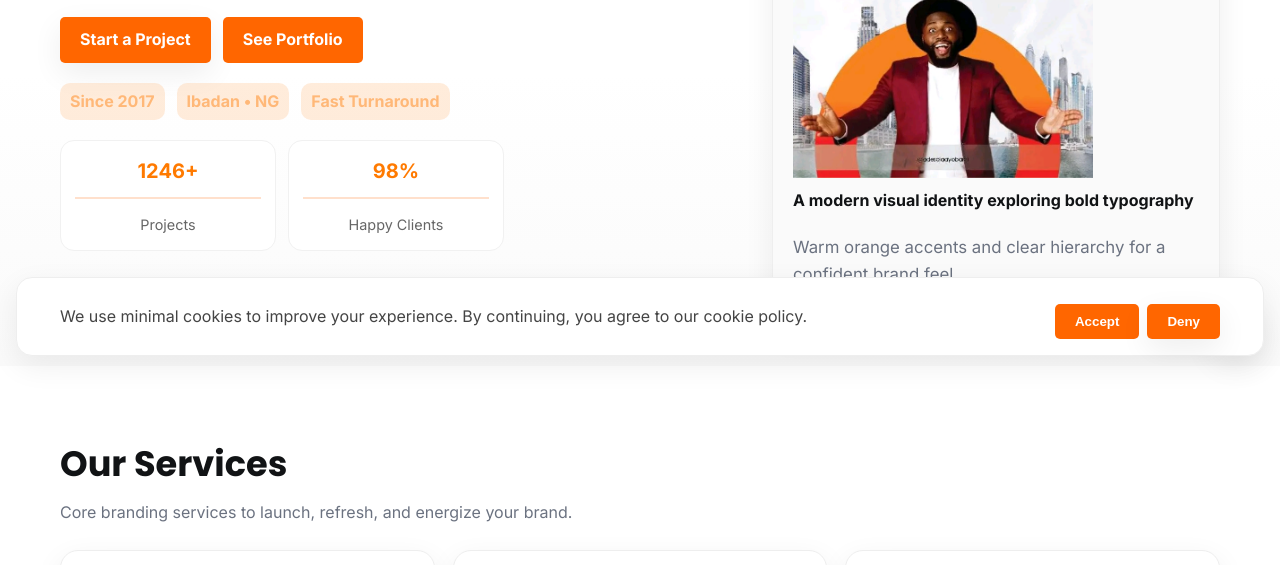
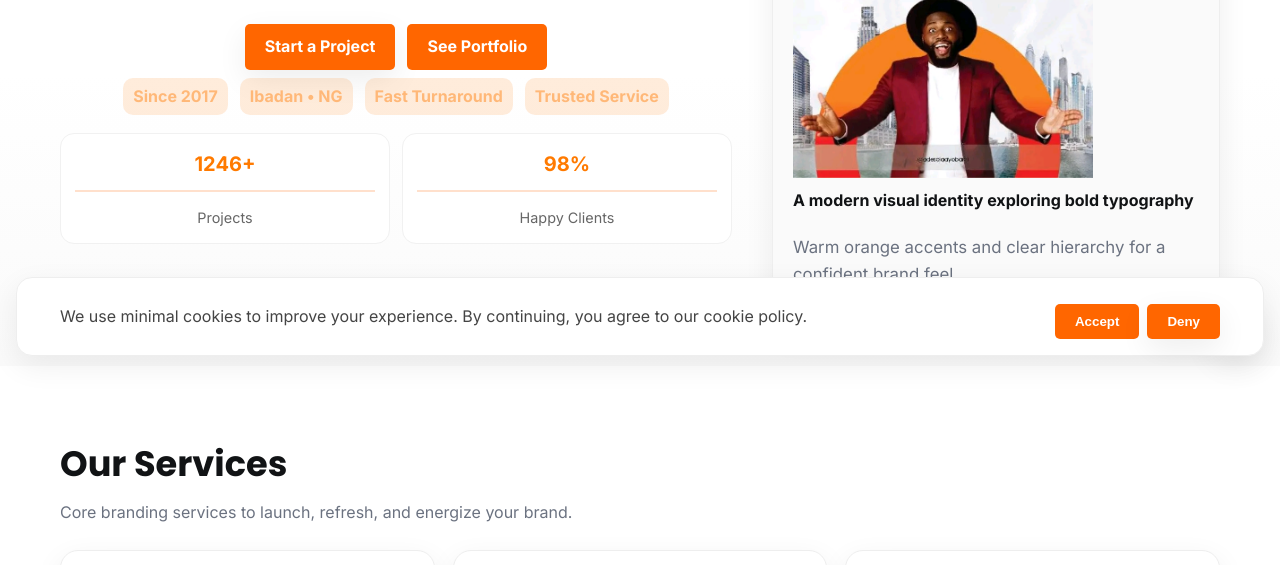
Before and after one commit to Algebra777/Cloud-Nine-Media, a plain HTML site: page index.html in a window 1280 px wide. Shown: the part 428-993 px from the top of the page. Drawn offline with Linux system fonts and the light colour scheme.

Commit message:
your commit message here

```diff
--- a/index.html
+++ b/index.html
@@ -100,6 +100,7 @@
             <span class="badge">Since 2017</span>
             <span class="badge">Ibadan • NG</span>
             <span class="badge">Fast Turnaround</span>
+             <span class="badge">Trusted Service</span>
           </div>
 
           <!-- STATS -->
--- a/script.js
+++ b/script.js
@@ -119,10 +119,10 @@ function hideCookie(accepted) {
   cookieBox.style.display = "none";
 }
 
-document.addEventListener("contextmenu", e => e.preventDefault());
-document.addEventListener("keydown", e => {
-  if (e.key === "F12" || (e.ctrlKey && e.shiftKey && e.key === "I")) e.preventDefault();
-});
+// document.addEventListener("contextmenu", e => e.preventDefault());
+// document.addEventListener("keydown", e => {
+//   if (e.key === "F12" || (e.ctrlKey && e.shiftKey && e.key === "I")) e.preventDefault();
+// });
 
 setTimeout(showCookie, 600);
 
--- a/style.css
+++ b/style.css
@@ -202,6 +202,9 @@
     .hero {
       padding: 80px 0 40px;
       background: linear-gradient(180deg,#fff 0%, #fff 60%, var(--bg-soft) 100%);
+      /* justify-content: center;
+      align-items: center;
+      text-align: center; */
     }
 
     .hero-grid {
@@ -231,27 +234,27 @@
       padding: 22px;
     }
 
-    .hero-badges {
-      display: flex;
-      gap: 12px;
-      flex-wrap: wrap;
-      margin: 20px 0;
-    }
 
-    .hero-actions {
+    .hero-badges, .hero-actions {
       display: flex;
       gap: 12px;
       flex-wrap: wrap;
       margin-top: 8px;
+      justify-content: center;
+      align-items: center;
+      text-align: center;
     }
+
+
 
     .stats {
       display: grid;
-      grid-template-columns: repeat(3,1fr);
+      grid-template-columns: repeat(2,1fr);
       gap: 12px;
       margin-top: 18px;
       border-position: center;
       grid-template-position: center;
+
     }
 
     .stat {
```
